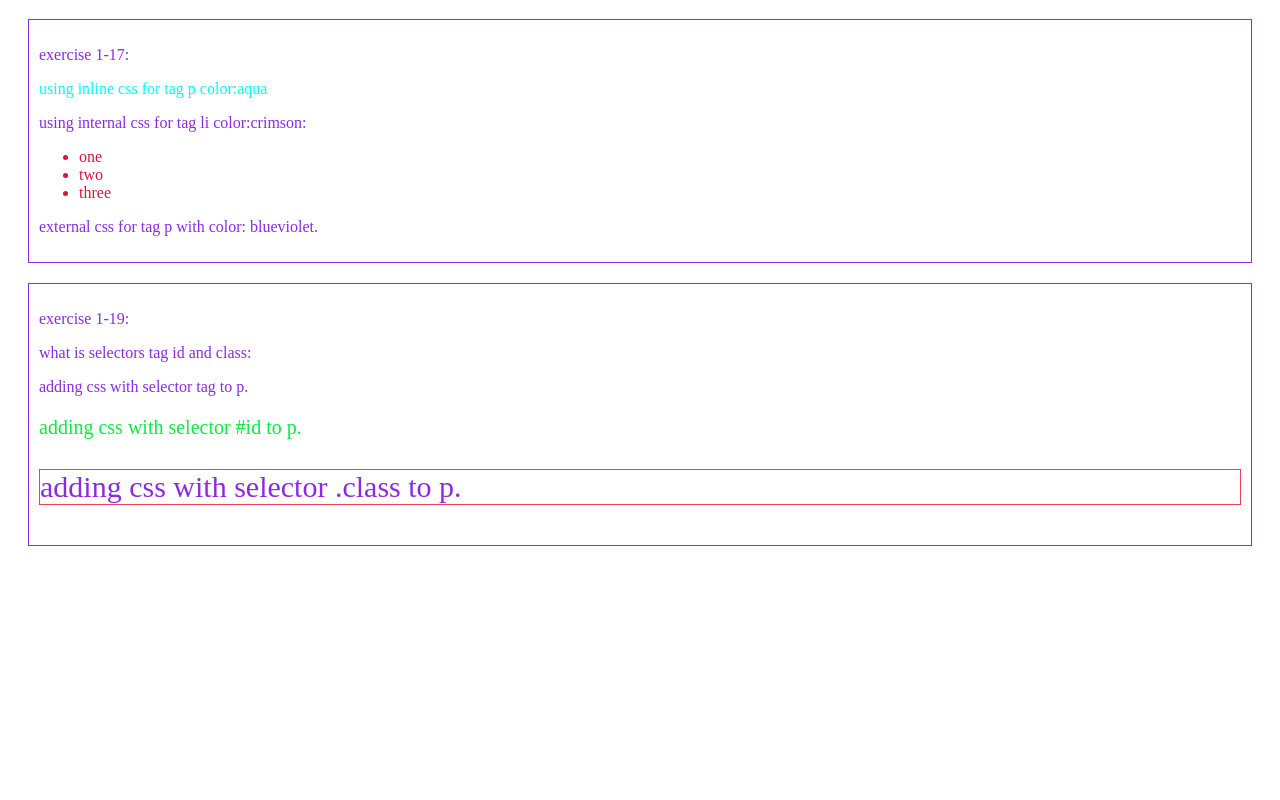
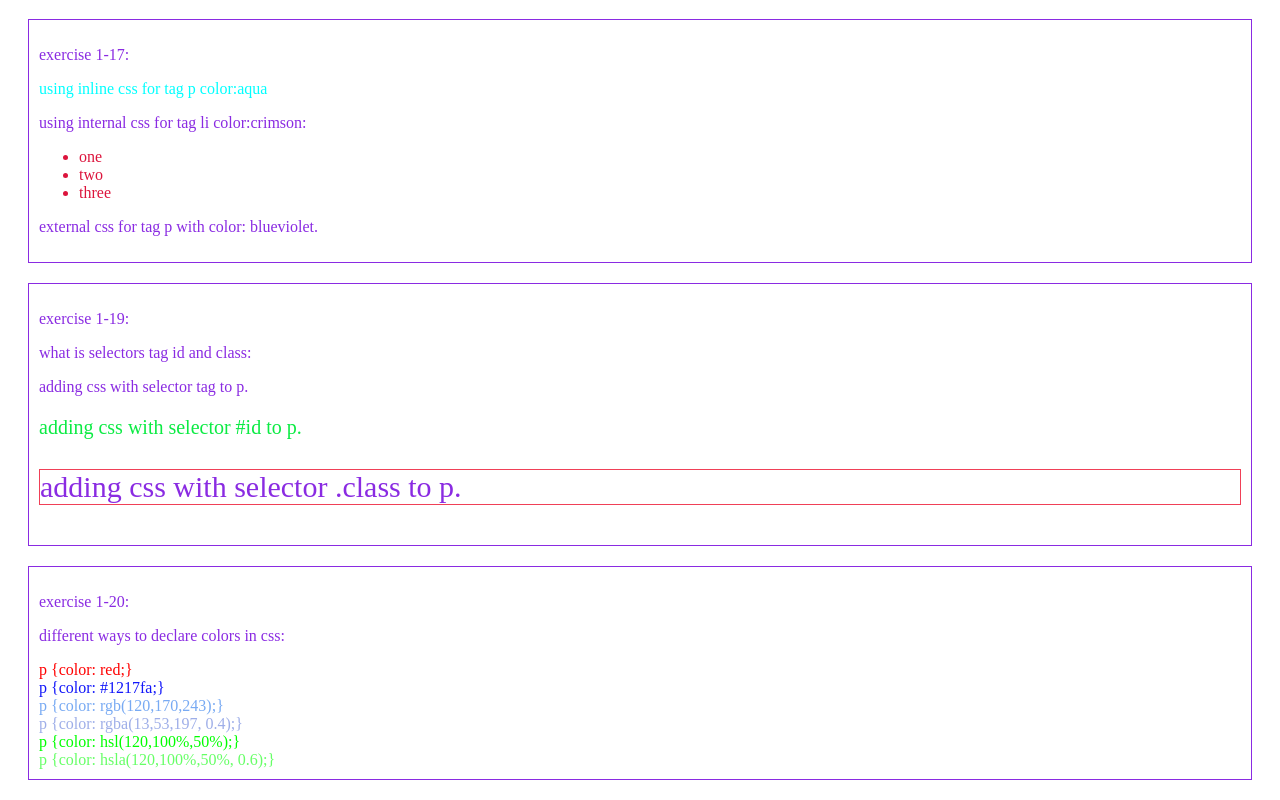
Before and after one commit to MinaGhaseml00/front-star-ex, a plain HTML site: page index.html in a window 1280 px wide. Shown: the part 5817-6617 px from the top of the page. Before the commit the page ends 6383 px from the top, so only its background shows below. Drawn offline with Linux system fonts and the light colour scheme.

Commit message:
exercise 1-20,colors in css

```diff
--- a/index.html
+++ b/index.html
@@ -287,6 +287,16 @@
                 <p id="pid">adding css with selector #id to p.</p>
                 <p class="pclass">adding css with selector .class to p.</p>
             </div>
+            <div class="exercise">
+                <p>exercise 1-20:</p>
+                <p>different ways to declare colors in css:</p>
+                <div class="color1">p {color: red;}</div>
+                <div class="color2">p {color: #1217fa;}</div>
+                <div class="color3">p {color: rgb(120,170,243);}</div>
+                <div class="color4">p {color: rgba(13,53,197, 0.4);}</div>
+                <div class="color5">p {color: hsl(120,100%,50%);}</div>
+                <div class="color6">p {color: hsla(120,100%,50%, 0.6);}</div>
+            </div>
 
     </main>
 
--- a/style.css
+++ b/style.css
@@ -37,3 +37,21 @@ th, td {
     font-size: 30px;
     border: 1px solid rgb(240, 64, 87);
 }
+.color1{
+    color:red;
+}
+.color2{
+    color: #1217fa;
+}
+.color3{
+    color: rgb(120,170,243);
+}
+.color4{
+    color: rgba(13,53,197, 0.4);
+}
+.color5{
+    color: hsl(120,100%,50%);
+}
+.color6{
+    color: hsla(120,100%,50%, 0.6);
+}
```
